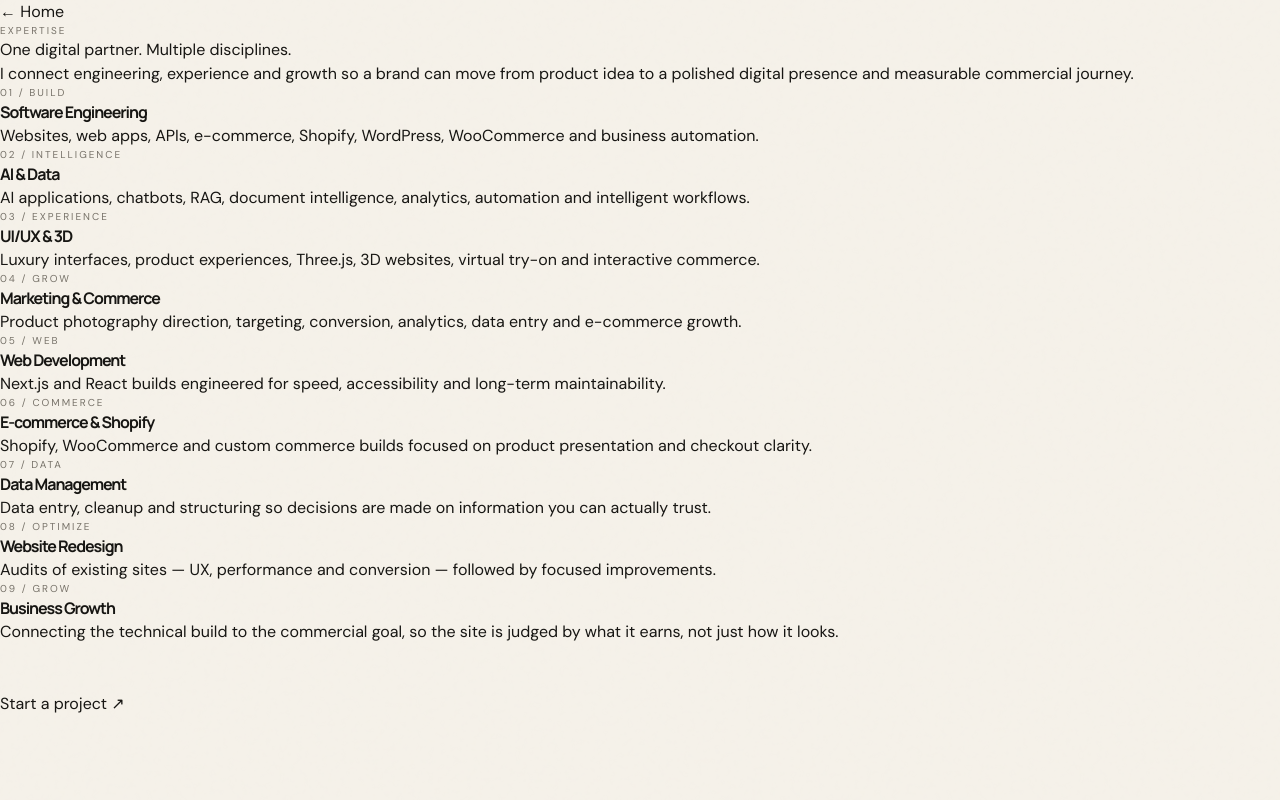
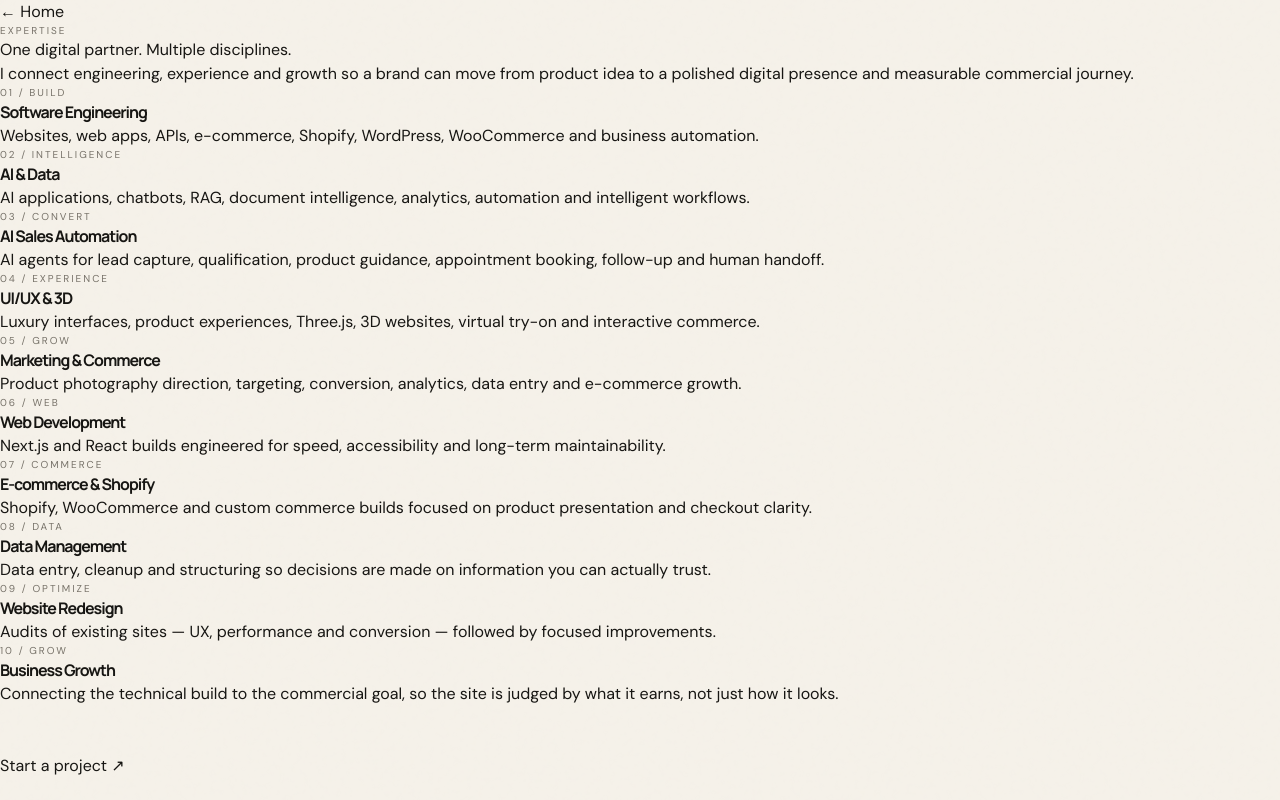
Before and after one commit to AhmedMohy99/ahmed-mohy-portfolio, a Next.js app: page /expertise in a window 1280 px wide. Built offline with nearby package versions, Linux system fonts and the light colour scheme; a web font is replaced by a local one.

Commit message:
Add AI automation service

```diff
--- a/data/projects.ts
+++ b/data/projects.ts
@@ -4,7 +4,6 @@ export type Project = {
   slug: string; name: string; category: ProjectCategory[]; tag: string; url: string; liveUrl: string; featured: boolean; description: string; role: string; services: string[]; challenge: string; approach: string[]; outcome: string; technologies: string[]; image: string; previewImage: string; imageAlt: string;
 };
 
-// Cached homepage screenshots provide a visual fallback when a real site blocks iframe embedding.
 const liveShot = (url: string) => `https://image.thum.io/get/width/1200/crop/675/noanimate/maxAge/168/${url}`;
 
 export const projects: Project[] = [
@@ -21,6 +20,7 @@ export const projects: Project[] = [
 
 export const aiProjects = [
   { name:'AI Customer Support', sub:'Conversational AI for customer experience' },
+  { name:'AI Sales Agents', sub:'Lead capture · qualification · booking · handoff' },
   { name:'AI Document Assistant', sub:'RAG · document intelligence · knowledge retrieval' },
   { name:'Data Analytics', sub:'Business intelligence for clearer decisions' },
   { name:'Automation Systems', sub:'Python workflows that remove repetitive work' },
@@ -30,13 +30,14 @@ export const aiProjects = [
 export const services = [
   {id:'software',number:'01',label:'BUILD',title:'Software Engineering',text:'Websites, web apps, APIs, e-commerce, Shopify, WordPress, WooCommerce and business automation.'},
   {id:'ai',number:'02',label:'INTELLIGENCE',title:'AI & Data',text:'AI applications, chatbots, RAG, document intelligence, analytics, automation and intelligent workflows.'},
-  {id:'uiux',number:'03',label:'EXPERIENCE',title:'UI/UX & 3D',text:'Luxury interfaces, product experiences, Three.js, 3D websites, virtual try-on and interactive commerce.'},
-  {id:'marketing',number:'04',label:'GROW',title:'Marketing & Commerce',text:'Product photography direction, targeting, conversion, analytics, data entry and e-commerce growth.'},
-  {id:'web',number:'05',label:'WEB',title:'Web Development',text:'Next.js and React builds engineered for speed, accessibility and long-term maintainability.'},
-  {id:'ecommerce',number:'06',label:'COMMERCE',title:'E-commerce & Shopify',text:'Shopify, WooCommerce and custom commerce builds focused on product presentation and checkout clarity.'},
-  {id:'data',number:'07',label:'DATA',title:'Data Management',text:'Data entry, cleanup and structuring so decisions are made on information you can actually trust.'},
-  {id:'redesign',number:'08',label:'OPTIMIZE',title:'Website Redesign',text:'Audits of existing sites — UX, performance and conversion — followed by focused improvements.'},
-  {id:'growth',number:'09',label:'GROW',title:'Business Growth',text:'Connecting the technical build to the commercial goal, so the site is judged by what it earns, not just how it looks.'},
+  {id:'sales-ai',number:'03',label:'CONVERT',title:'AI Sales Automation',text:'AI agents for lead capture, qualification, product guidance, appointment booking, follow-up and human handoff.'},
+  {id:'uiux',number:'04',label:'EXPERIENCE',title:'UI/UX & 3D',text:'Luxury interfaces, product experiences, Three.js, 3D websites, virtual try-on and interactive commerce.'},
+  {id:'marketing',number:'05',label:'GROW',title:'Marketing & Commerce',text:'Product photography direction, targeting, conversion, analytics, data entry and e-commerce growth.'},
+  {id:'web',number:'06',label:'WEB',title:'Web Development',text:'Next.js and React builds engineered for speed, accessibility and long-term maintainability.'},
+  {id:'ecommerce',number:'07',label:'COMMERCE',title:'E-commerce & Shopify',text:'Shopify, WooCommerce and custom commerce builds focused on product presentation and checkout clarity.'},
+  {id:'data',number:'08',label:'DATA',title:'Data Management',text:'Data entry, cleanup and structuring so decisions are made on information you can actually trust.'},
+  {id:'redesign',number:'09',label:'OPTIMIZE',title:'Website Redesign',text:'Audits of existing sites — UX, performance and conversion — followed by focused improvements.'},
+  {id:'growth',number:'10',label:'GROW',title:'Business Growth',text:'Connecting the technical build to the commercial goal, so the site is judged by what it earns, not just how it looks.'},
 ] as const;
 
 export const process = [
```
